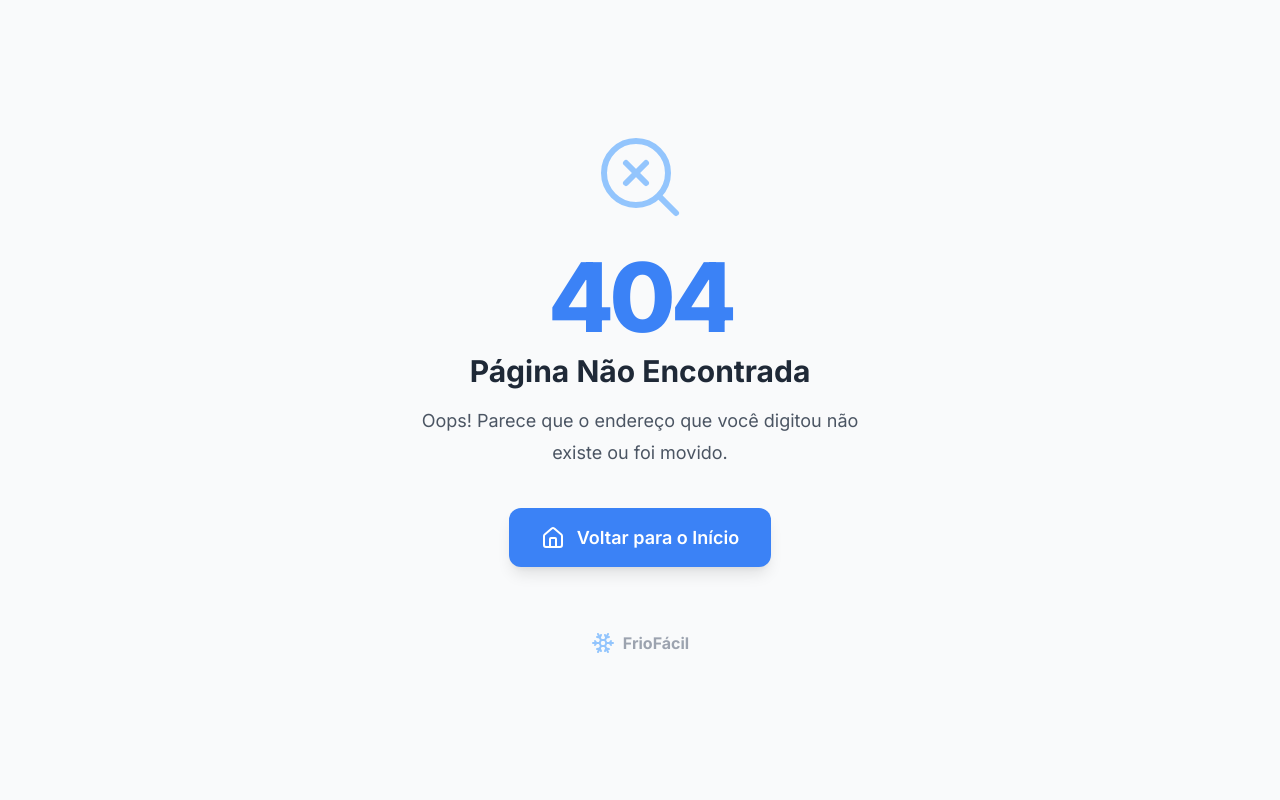
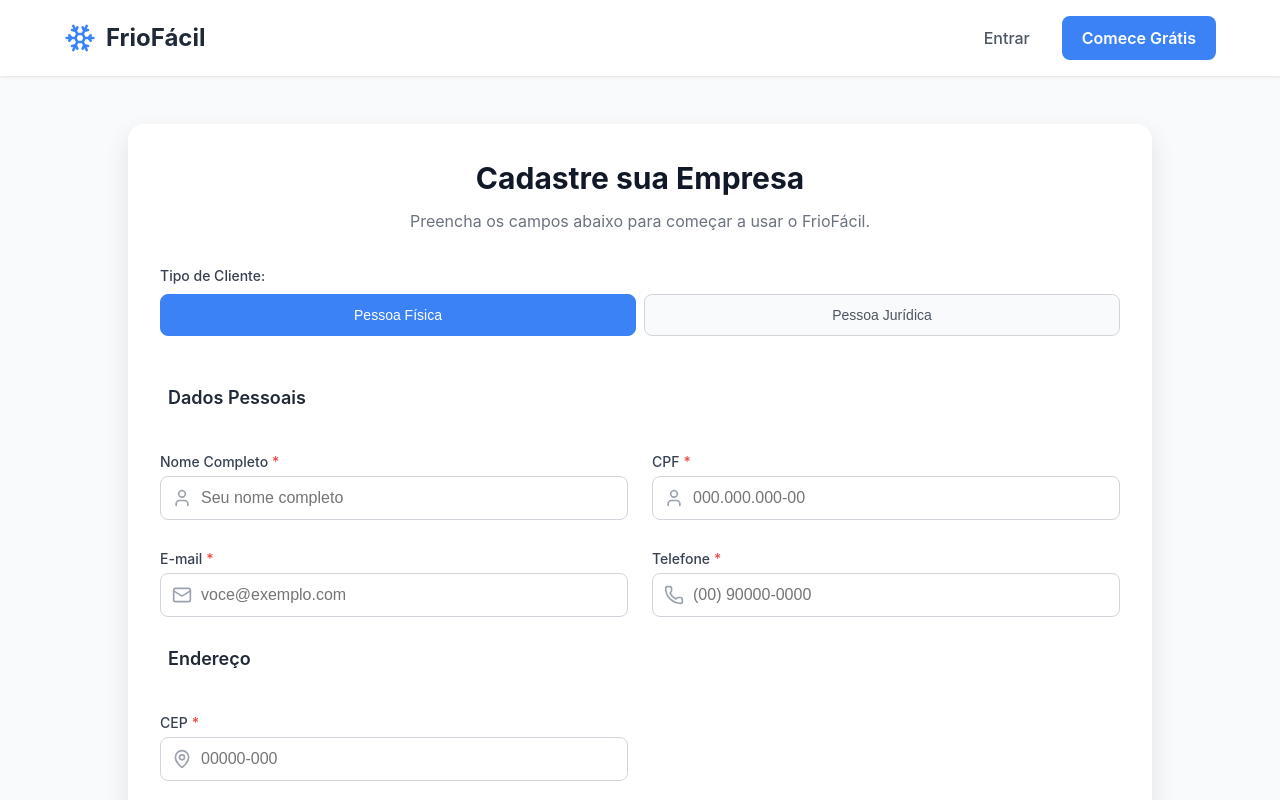
Before and after one commit to UseFrioFacil/FrioFacil-Frontend, a React (Vite) app: page /cadastreempresa in a window 1280 px wide. Before the commit this address had no page. Shown: the top 800 px of the page. Built offline with nearby package versions, Linux system fonts and the light colour scheme.

Commit message:
fix-repair in RegisterCompanyPage

```diff
--- a/src/components/Header/Header.tsx
+++ b/src/components/Header/Header.tsx
@@ -46,7 +46,7 @@ const Header: FC<HeaderProps> = ({ showOptions, showMenu }) => {
 
         <div className="nav-desktop">
           <a onClick={() => navigate("/login")} className="nav-link">Entrar</a>
-          <a className="btn btn-primary" onClick={() => navigate("/cadastro")}>Comece Grátis</a>
+          <a className="btn btn-primary" onClick={() => navigate("/cadastreempresa")}>Comece Grátis</a>
         </div>
 
         {/* Botão do Menu Mobile */}
@@ -73,7 +73,7 @@ const Header: FC<HeaderProps> = ({ showOptions, showMenu }) => {
           ))}
           <div className="mobile-nav-footer">
             <a onClick={() => navigate("/login")} className="mobile-nav-link">Entrar</a>
-            <a onClick={() => navigate("/cadastro")} className="btn btn-primary">Comece Grátis</a>
+            <a onClick={() => navigate("/cadastreempresa")} className="btn btn-primary">Comece Grátis</a>
           </div>
         </nav>
       </div>
--- a/src/pages/Register/RegisterPage.tsx
+++ b/src/pages/RegisterCompany/RegisterCompany.tsx
@@ -1,8 +1,8 @@
 import type { FC } from 'react';
-import './RegisterStyle.css';
+import './RegisterCompanyStyle.css';
 import Header from '../../components/Header/Header';
 import Footer from '../../components/Footer/Footer';
-import RegistrationScreen from './uiRegister/RegistrationScreen'
+import RegistrationScreen from './uiRegisterCompany/RegistrationCompanyScreen'
 
 // --- COMPONENTE PRINCIPAL PARA RENDERIZAÇÃO ---
 const RegisterPage: FC = () => {
--- a/src/pages/Register/uiRegister/RegistrationScreen.tsx
+++ b/src/pages/RegisterCompany/uiRegisterCompany/RegistrationCompanyScreen.tsx
@@ -11,7 +11,7 @@ const RegistrationScreen: FC = () => {
             <div className="registration-wrapper">
                 <div className="registration-card">
                     <div className="registration-header">
-                        <h1 className="registration-title">Crie sua Conta</h1>
+                        <h1 className="registration-title">Cadastre sua Empresa</h1>
                         <p className="registration-subtitle">Preencha os campos abaixo para começar a usar o FrioFácil.</p>
                     </div>
 
--- a/src/routes/AppRoutes.tsx
+++ b/src/routes/AppRoutes.tsx
@@ -2,7 +2,7 @@ import { BrowserRouter as Router, Routes, Route } from 'react-router-dom';
 import ScrollToTop from '../components/ScrollToTop';
 import LandingPage from '../pages/Lading/MainPage';
 import RequestServicePage from "../pages/Client/RequestServicePage"
-import RegisterPage from '../pages/Register/RegisterPage'
+import RegisterPage from '../pages/RegisterCompany/RegisterCompany.tsx'
 import LoginPage from '../pages/Login/LoginPage';
 import DashboardPage from '../pages/Dashboard/DashboardPage'
 import NotFoundPage from '../pages/NotFound/NotFoundPage';
@@ -14,12 +14,11 @@ export default function AppRoutes() {
       <Routes>
         <Route path="/" element={<LandingPage />} />
         <Route path='/solicitarservico' element={<RequestServicePage/>}/>
-        <Route path='/cadastro' element={<RegisterPage/>}/>
+        <Route path='/cadastreempresa' element={<RegisterPage/>}/>
         <Route path="/login" element={<LoginPage />} />
         <Route path="/dashboard" element={<DashboardPage />} />
         {/*<Route path="/dashboard" element={<ProtectedRoute><HomePage /></ProtectedRoute>} />*/}
 
-        {/* ADICIONE ESTA LINHA NO FINAL */}
         <Route path="*" element={<NotFoundPage />} />
       </Routes>
     </Router>
```
Also changed, not shown: src/pages/RegisterCompany/RegisterCompanyStyle.css (renamed from src/pages/Register/RegisterStyle.css).
